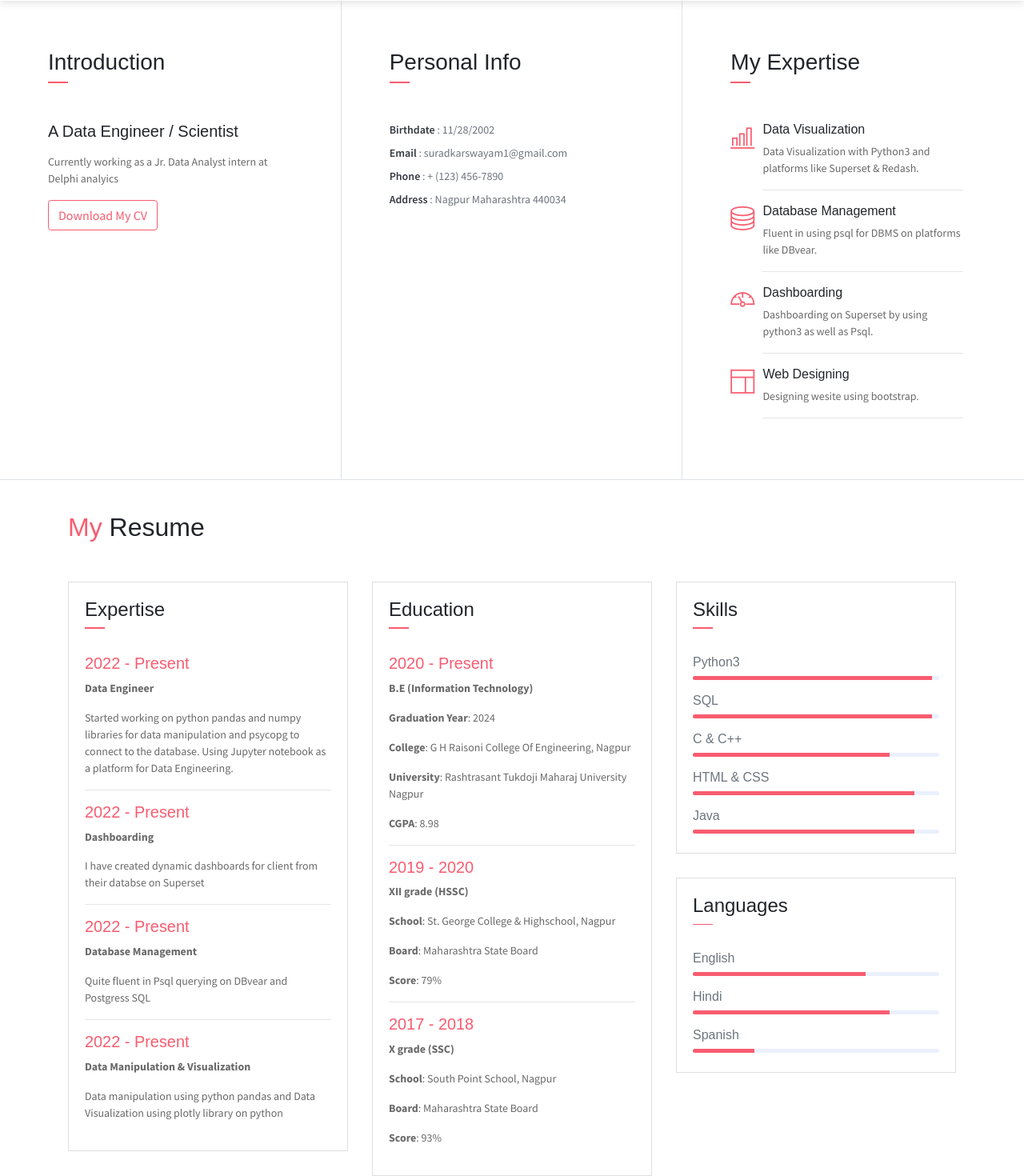
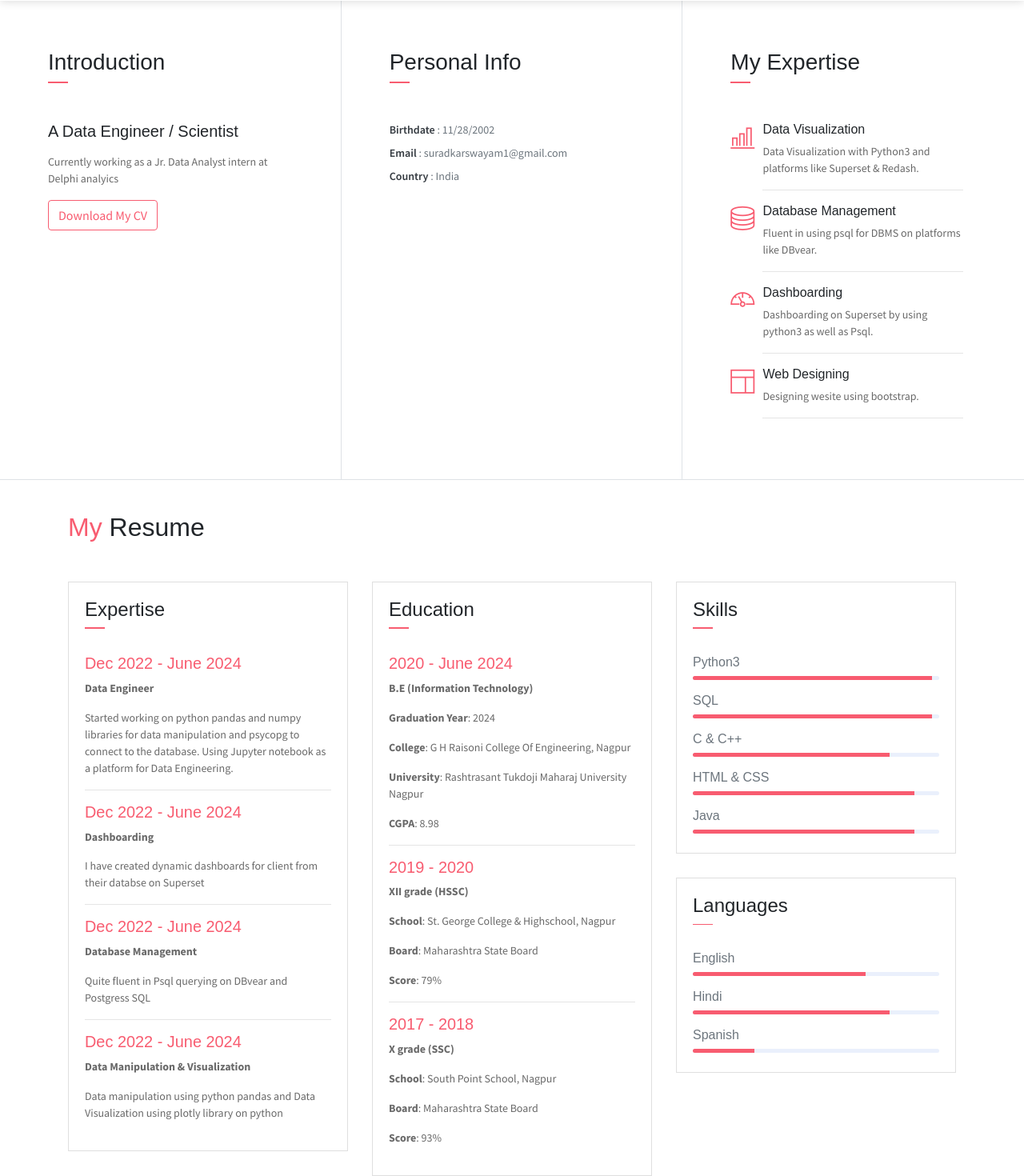
Before and after one commit to swayam-suradkar/myprotfolio1, a website: page index.html in a window 1280 px wide. Shown: the part 705-2175 px from the top of the page at 80% size. Drawn offline with Linux system fonts and the light colour scheme; some packages are replaced by stand-ins of ours; some icons are missing.

Commit message:
Update index.html

```diff
--- a/index.html
+++ b/index.html
@@ -17,7 +17,7 @@
                 <h4 class="header-subtitle" >Hello, I am</h4>
                 <h1 class="header-title">Swayam</h1>
                 <h6 class="header-mono" >Student | Developer</h6>
-                <button class="btn btn-primary btn-rounded"><i class="ti-printer pr-2"></i>Resume</button>
+                <button class="btn btn-primary btn-rounded"><i class="ti-printer pr-2"></i><a href = "https://drive.google.com/file/d/1yRi5814RFRryjDtZnN-YxuqzZ3XgSeHn/view?usp=sharing">Resume</a></button>
             </div>
         </div>
     </header>
@@ -35,7 +35,7 @@
                         <a href="#about" class="nav-link">About</a>
                     </li>
                     <li class="nav-item">
-                        <a href="https://drive.google.com/file/d/1yRi5814RFRryjDtZnN-YxuqzZ3XgSeHn/view?usp=sharing" class="nav-link">Resume</a>
+                        <a href="resume" class="nav-link">Resume</a>
                     </li>
                     <li class="nav-item last-item">
                         <a href="#contact" class="nav-link">Contact</a>
@@ -59,8 +59,7 @@
                 <ul class="mt40 info list-unstyled">
                     <li><span>Birthdate</span> : 11/28/2002</li>
                     <li><span>Email</span> : suradkarswayam1@gmail.com</li>
-                    <li><span>Phone</span> : + (123) 456-7890</li>
-                    <li><span>Address</span> :  Nagpur Maharashtra 440034</li>
+                    <li><span>Country</span> :  India</li>
                 </ul>
             </div>
             <div class="col-lg-4 about-card">
@@ -116,19 +115,19 @@
                             </div>
                         </div>
                         <div class="card-body">
-                            <h6 class="title text-danger">2022 - Present</h6>
+                            <h6 class="title text-danger">Dec 2022 - June 2024</h6>
                             <P><b>Data Engineer</b></P>
                             <P class="subtitle">Started working on python pandas and numpy libraries for data manipulation and psycopg to connect to the database. Using Jupyter notebook as a platform for Data Engineering.</P>
                             <hr>
-                            <h6 class="title text-danger">2022 - Present</h6>
+                            <h6 class="title text-danger">Dec 2022 - June 2024</h6>
                             <P><b>Dashboarding</b></P>
                             <P class="subtitle">I have created dynamic dashboards for client from their databse on Superset</P>
                             <hr>
-                            <h6 class="title text-danger">2022 - Present</h6>
+                            <h6 class="title text-danger">Dec 2022 - June 2024</h6>
                             <P><b>Database Management</b></P>
                             <P class="subtitle">Quite fluent in Psql querying on DBvear and Postgress SQL</P>
                             <hr>
-                            <h6 class="title text-danger">2022 - Present</h6>
+                            <h6 class="title text-danger">Dec 2022 - June 2024</h6>
                             <P><b>Data Manipulation & Visualization</b></P>
                             <P class="subtitle">Data manipulation using python pandas and Data Visualization using plotly library on python</P>
                         </div>
@@ -143,7 +142,7 @@
                             </div>
                         </div>
                         <div class="card-body">
-                            <h6 class="title text-danger">2020 - Present</h6>
+                            <h6 class="title text-danger">2020 - June 2024</h6>
                             <P><b>B.E (Information Technology)</b></P>
                             <P class="subtitle"><b>Graduation Year</b>: 2024</P>
                             <P class="subtitle"><b>College</b>: G H Raisoni College Of Engineering, Nagpur</P>
```
